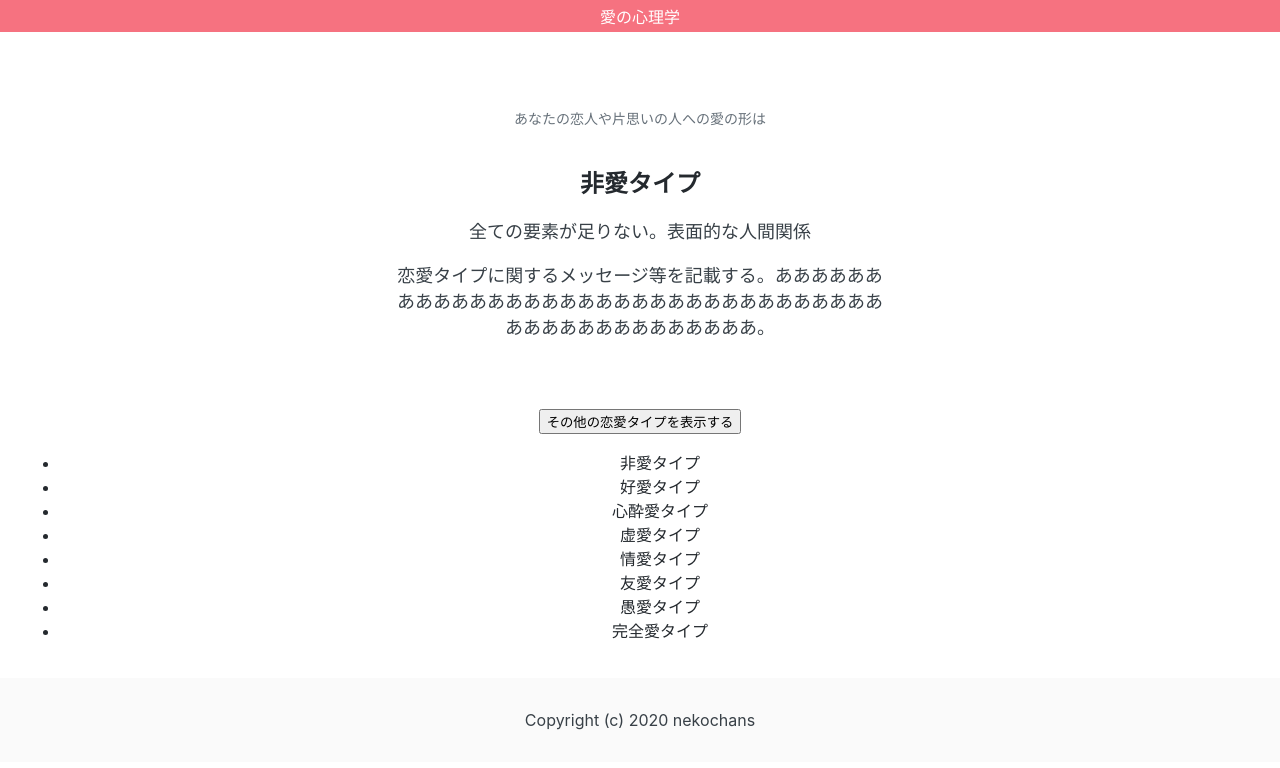
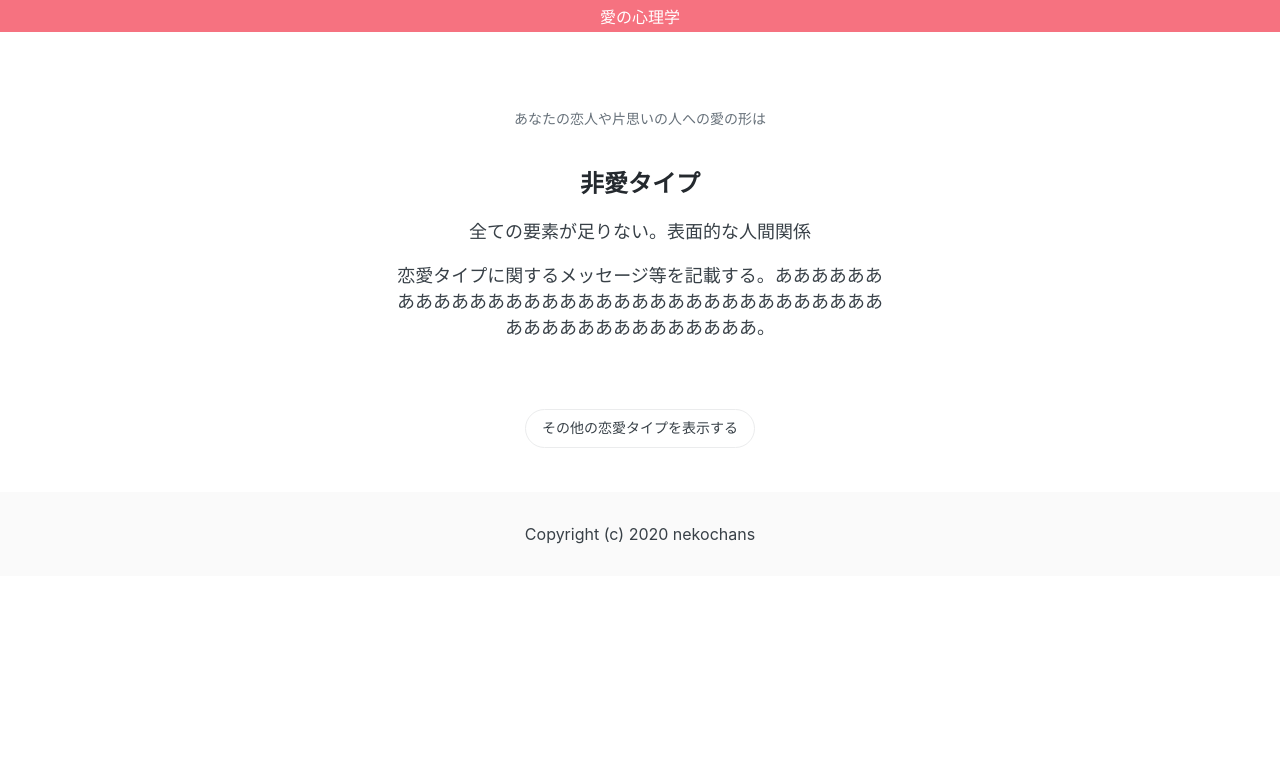
Before and after one commit to nekochans/love-psychology-web, a React (Create React App) app: page /result in a window 1280 px wide. Shown: the top 768 px of the page. Built offline with nearby package versions, Linux system fonts and the light colour scheme.

Commit message:
:sparkles: #18 全ての恋愛タイプの表示のスタイルを追加

```diff
--- a/src/features/result/AllLoveTypesSection.tsx
+++ b/src/features/result/AllLoveTypesSection.tsx
@@ -1,27 +1,95 @@
-import React, { FC } from 'react';
+import React, { FC, useState } from 'react';
 import styled from 'styled-components';
 import { LoveType } from '../../domain/result';
+import { theme } from '../../theme';
 
 type Props = {
   loveTypes?: LoveType[];
 };
 
 const AllLoveTypesSection: FC<Props> = ({ loveTypes }) => {
+  const [isListOpen, setIsListOpen] = useState(false);
+
+  const onClicked = () => {
+    setIsListOpen(true);
+  };
+
   return (
     <StyledAllLoveTypeSection>
-      <button type="button">その他の恋愛タイプを表示する</button>
-      <ul>
+      {!isListOpen && (
+        <StyledButton onClick={onClicked}>
+          その他の恋愛タイプを表示する
+        </StyledButton>
+      )}
+      <LoveTypesList isListOpen={isListOpen}>
         {loveTypes &&
+          isListOpen &&
           loveTypes.map(loveType => (
-            <li key={loveType.type}>{loveType.type}</li>
+            <LoveTypesListItem key={loveType.type}>
+              <Type>{loveType.type}</Type>
+              <Description>{loveType.description}</Description>
+              <Description>{loveType.message}</Description>
+            </LoveTypesListItem>
           ))}
-      </ul>
+      </LoveTypesList>
     </StyledAllLoveTypeSection>
   );
+};
+
+type LoveTypesListProps = {
+  isListOpen: boolean;
 };
 
 const StyledAllLoveTypeSection = styled.div`
   margin: 20px;
   text-align: center;
 `;
+
+const LoveTypesList = styled.ul<LoveTypesListProps>`
+  height: ${props => (props.isListOpen ? 'auto' : 0)};
+  list-style-type: none;
+  margin: ${props => (props.isListOpen ? '30px 0 30px' : '0')};
+  opacity: ${props => (props.isListOpen ? 1 : 0)};
+  padding: 0;
+  transition: 0.8s;
+`;
+
+const LoveTypesListItem = styled.li`
+  :not(:last-child) {
+    margin-bottom: 30px;
+  }
+`;
+
+const Type = styled.p`
+  font-size: 16px;
+  font-weight: 600;
+  margin: 1em auto 1em;
+  max-width: 500px;
+  text-align: center;
+`;
+
+const Description = styled.p`
+  color: ${theme.text.secondary};
+  font-size: 16px;
+  font-weight: 400;
+  margin: 1em auto 1em;
+  max-width: 500px;
+  text-align: center;
+`;
+
+const StyledButton = styled.button`
+  align-items: center;
+  background: transparent;
+  border: 1px solid ${theme.bg.border};
+  border-radius: 32px;
+  color: ${theme.text.secondary};
+  cursor: pointer;
+  font-size: 14px;
+  font-weight: 400;
+  line-height: 1.2;
+  margin-bottom: 24px;
+  padding: 10px 16px;
+  text-decoration: none;
+`;
+
 export default AllLoveTypesSection;
```
